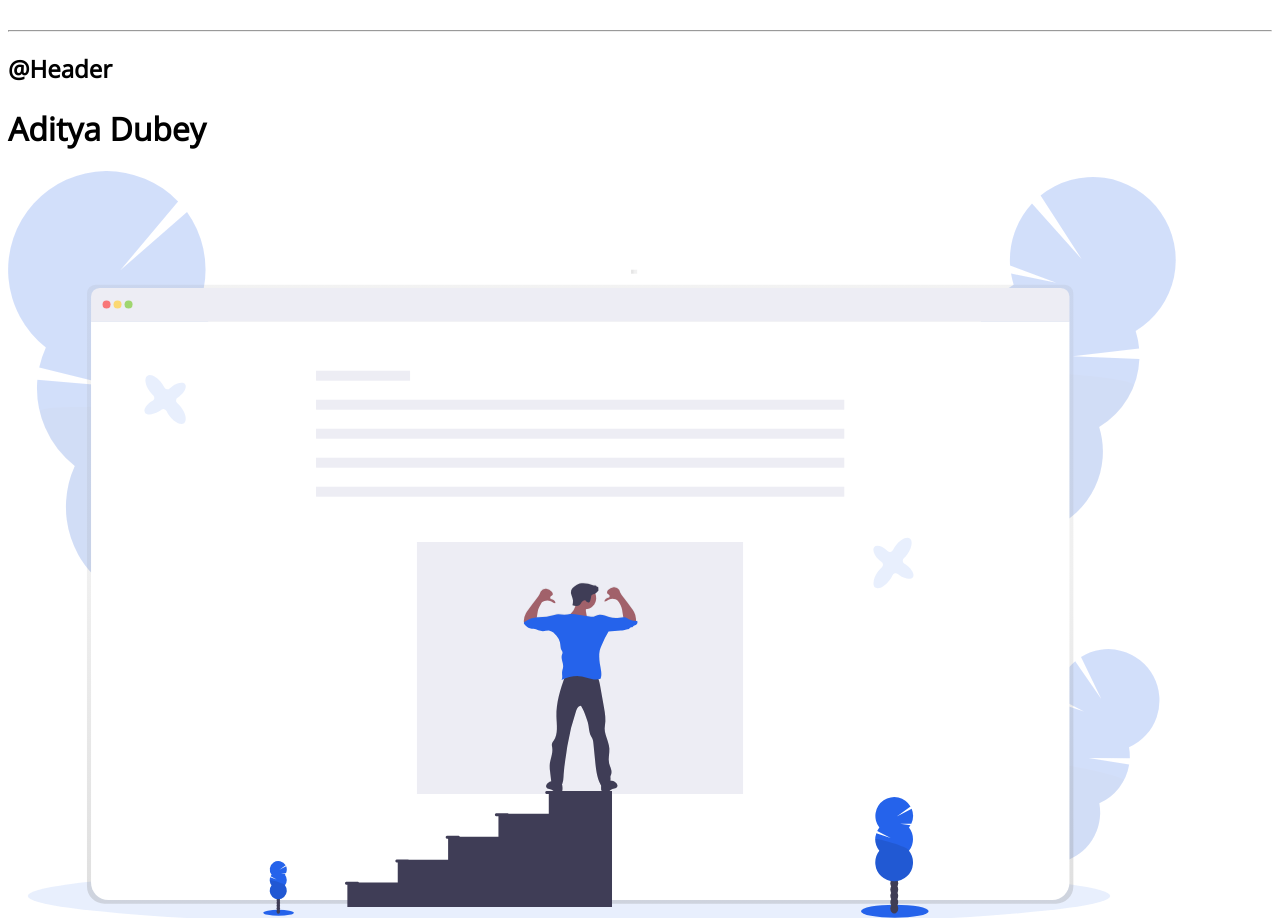
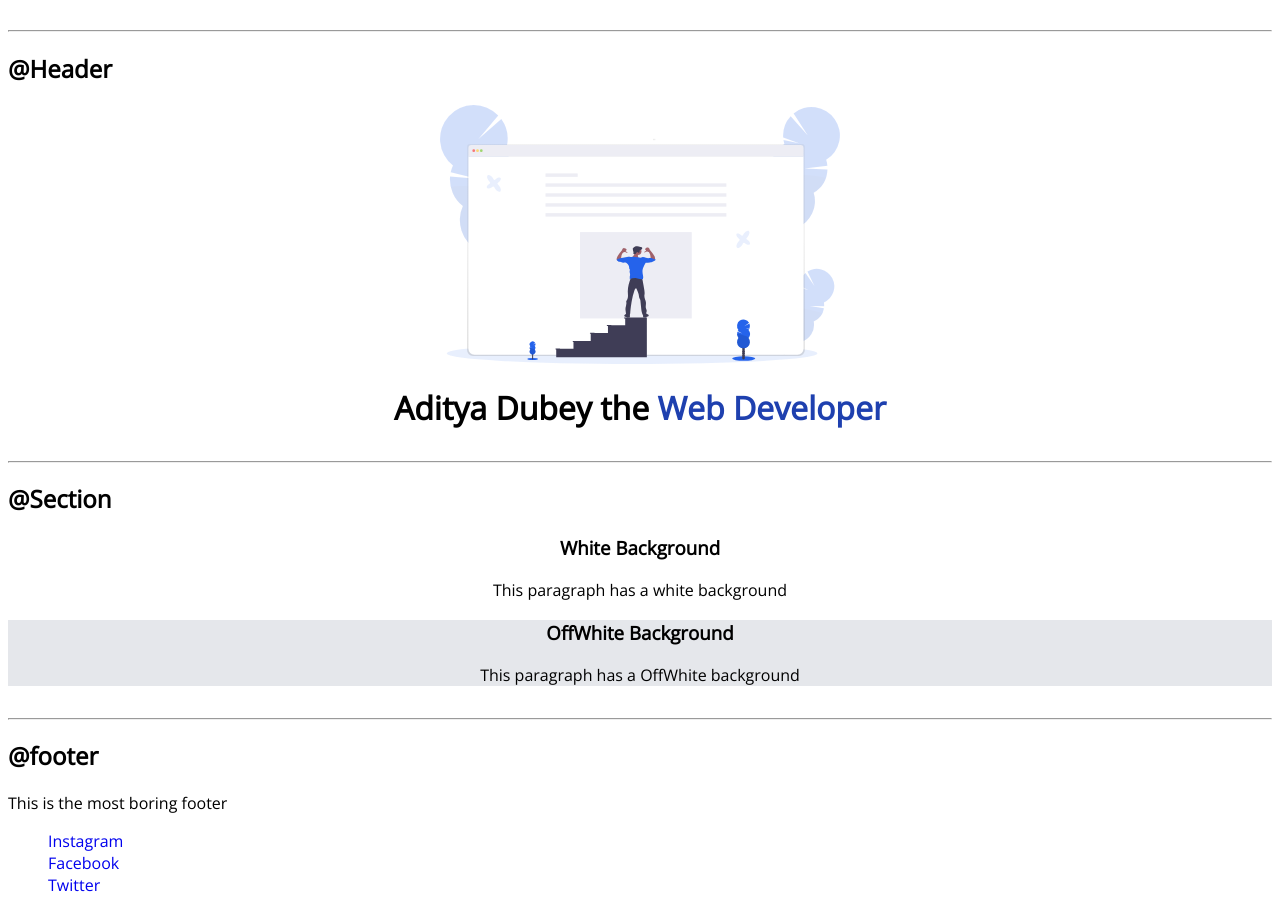
Before and after one commit to dubeyaditya29/Component-library, a plain HTML site: page index.html in a window 1280 px wide. Shown: the part 1218-2136 px from the top of the page. Drawn offline with nearby package versions, Linux system fonts and the light colour scheme.

Commit message:
Upto section

```diff
--- a/index.html
+++ b/index.html
@@ -77,22 +77,21 @@
 
     <hr>
     <h2>@Header</h2>
-    <header>
-        <h1>Aditya Dubey</h1>
-        <img src="images/hero.svg">
-
+    <header class="hero">
+        <img class="hero--img" src="images/hero.svg">
+        <h1 class="hero--header">Aditya Dubey the <span class="hero--subheader">Web Developer</span></h1>
     </header>
 
     <hr>
     <h2>@Section</h2>
-    <section>
-        <h3>White Background</h3>
-        <p>This paragraph has a white background</p>
+    <section class="section">
+        <h3 class="section--heading">White Background</h3>
+        <p class="section--content">This paragraph has a white background</p>
     </section>
 
-    <section>
-        <h3>Blue Background</h3>
-        <p>This paragraph has a Blue background</p>
+    <section class="section section__offwhite">
+        <h3 class="section--heading">OffWhite Background</h3>
+        <p class="section--content">This paragraph has a OffWhite background</p>
     </section>
 
     <hr>
--- a/style.css
+++ b/style.css
@@ -2,6 +2,7 @@
 
 :root {
   --primary-color: #1e40af;
+  --offwhite: #e5e7eb;
 }
 a {
   text-decoration: none;
@@ -59,3 +60,29 @@ hr {
 .navigation .brand-name {
   padding: 1rem 1rem;
 }
+
+/**Header**/
+
+.hero {
+  padding: 0rem 2rem;
+}
+.hero .hero--img {
+  display: flex;
+  max-width: 400px;
+  margin: auto;
+}
+.hero .hero--header {
+  text-align: center;
+}
+.hero .hero--subheader {
+  color: var(--primary-color);
+}
+
+/**section**/
+
+.section {
+  text-align: center;
+}
+.section__offwhite {
+  background-color: var(--offwhite);
+}
```
